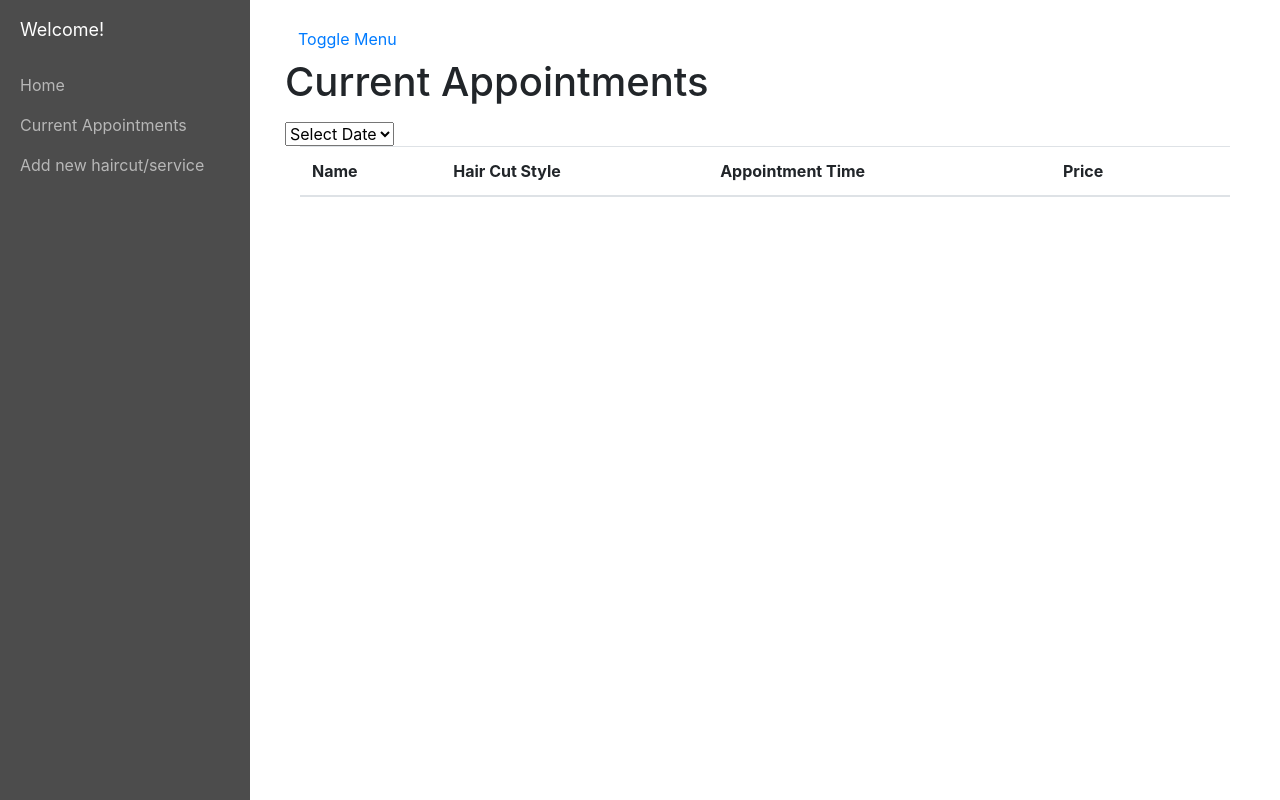
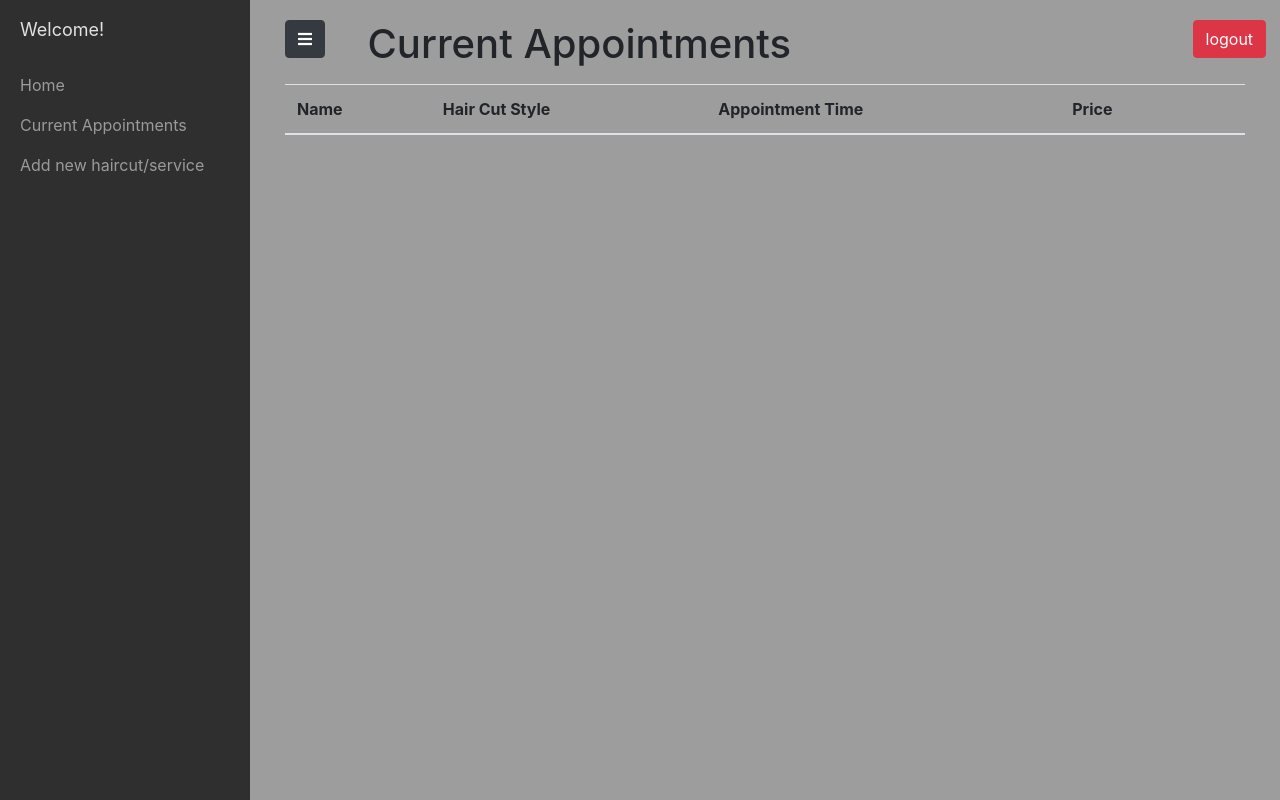
Before and after one commit to aparakaki/BarberShop, a website: page public/admin/current-appointments.html in a window 1280 px wide. Drawn offline with nearby package versions, Linux system fonts and the light colour scheme; no server answers.

Commit message:
add logout button and bg color for create and curr appt

```diff
--- a/config/config.json
+++ b/config/config.json
@@ -1,7 +1,7 @@
 {
   "development": {
     "username": "root",
-    "password": "Louis218",
+    "password": "root",
     "database": "barberShop",
     "host": "127.0.0.1",
     "dialect": "mysql"
--- a/public/admin/current-appointments.html
+++ b/public/admin/current-appointments.html
@@ -10,9 +10,11 @@
     <link rel="stylesheet" href="../assets/css/admin.css" type="text/css" />
     <link rel="stylesheet" href="https://stackpath.bootstrapcdn.com/bootstrap/4.1.3/css/bootstrap.min.css" integrity="sha384-MCw98/SFnGE8fJT3GXwEOngsV7Zt27NXFoaoApmYm81iuXoPkFOJwJ8ERdknLPMO"
         crossorigin="anonymous">
+        <link rel="stylesheet" href="https://use.fontawesome.com/releases/v5.3.1/css/all.css" integrity="sha384-mzrmE5qonljUremFsqc01SB46JvROS7bZs3IO2EmfFsd15uHvIt+Y8vEf7N7fWAU"
+        crossorigin="anonymous">
 </head>
 
-<body>
+<body class="adminSolid">
     <div id="wrapper">
 
         <!-- Sidebar -->
@@ -52,18 +54,18 @@
         <div id="page-content-wrapper">
             <div class="container-fluid">
                 <div class="row">
-                    <div class="col-lg-12"> <a href="#menu-toggle" class="btn btn-default" id="menu-toggle">Toggle Menu</a>
+                    <div class="col-sm-3 col-md-1 col-lg-1">
+                        <a href="#menu-toggle" class="btn btn-dark" id="menu-toggle"><i class="fas fa-bars"></i></a>
+                    </div>
+                    <div class="col-sm-3 col-md-6 col-lg-10">
                         <h1>Current Appointments</h1>
                         <p></p>
-                        <!-- <p>Make sure to keep all page content within the <code>#page-content-wrapper</code>.</p> -->
-                        <!-- first row -->
-                        <div class="container">
-                            <div class="row">
-                                <select id="dropdown1" class="browser-default dropdown-disp">
-                                    <option class="dropdown-disp" value="pick a date" selected>Select Date</option>
-                                </select>
-                            </div>
+                    </div>
 
+                    <div class="col-sm-3 col-md-2 col-lg-1">
+                        <a href="/logout"><button class="btn btn-danger">logout</button></a>
+                    </div>
+                </div>
 
                             <table class="table table-hover">
                                 <thead>
--- a/public/assets/css/admin.css
+++ b/public/assets/css/admin.css
@@ -169,3 +169,13 @@
 h1 {
    color:white;
 }
+
+.adminSolid{
+    background-color:
+    rgba(157,157,157,1.3);
+}
+
+.adminStripe{
+    background:
+    linear-gradient(to bottom, rgba(157,157,157,1.3), rgba(157,157,157,.2));
+}
```
Also changed, not shown: public/admin/admin-home.html (+10 -5 lines), public/admin/create-service.html (+11 -2 lines), 1 other file.
